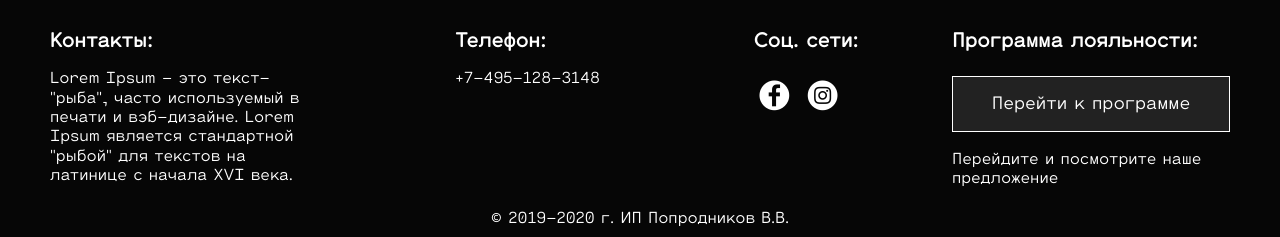
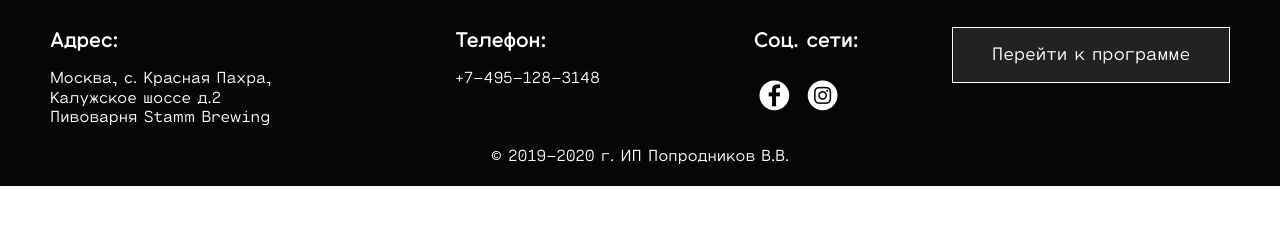
Before and after one commit to Plema/woodwood-Landing, a website: page assets/index.html in a window 1280 px wide. Shown: the part 4508-4745 px from the top of the page. After the commit the page ends 4694 px from the top, so only its background shows below. Drawn offline with nearby package versions, Linux system fonts and the light colour scheme; files that its build step writes are made by us from their sources; files whose address does not match are found by name.

Commit message:
footer
html

```diff
--- a/assets/templates/footer.html
+++ b/assets/templates/footer.html
@@ -3,11 +3,8 @@
     <h2>WOODWOODBURGERS</h2>
     <div class="footer-content">
       <div class="footer-content-first">
-        <h3>Контакты:</h3>
-        <p>
-          Lorem Ipsum - это текст-"рыба", часто используемый в печати и вэб-дизайне. Lorem Ipsum является стандартной "рыбой" для текстов на
-          латинице с начала XVI века.
-        </p>
+        <h3>Адрес:</h3>
+        <p>Москва, с. Красная Пахра, Калужское шоссе д.2 Пивоварня Stamm Brewing</p>
       </div>
 
       <div class="footer-content-second">
@@ -26,9 +23,7 @@
         ></span>
       </div>
       <div class="footer-content-third">
-        <h3>Программа лояльности:</h3>
         <a href="javascript:void(0)">Перейти к программе</a>
-        <p>Перейдите и посмотрите наше предложение</p>
       </div>
     </div>
     <p>&#169; 2019-2020 г. ИП Попродников В.В.</p>
```
